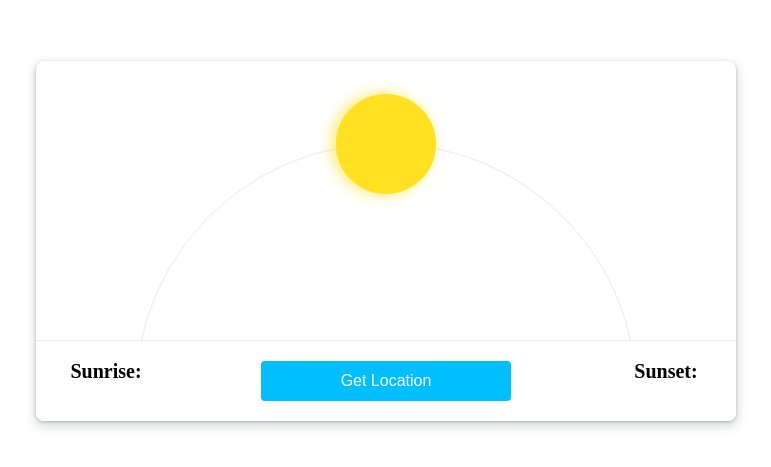
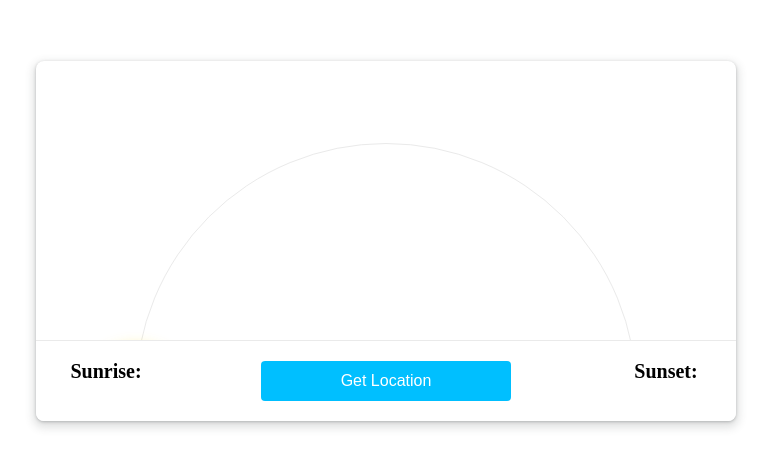
Before and after one commit to mattshardman/sunrise-sunset, a Next.js app: page / in a window 1280 px wide. Shown: the part 147-614 px from the top of the page, without its empty margins (254-1025 px from the left). Built offline with nearby package versions, Linux system fonts and the light colour scheme.

Commit message:
add moving sun animation

```diff
--- a/components/Home.tsx
+++ b/components/Home.tsx
@@ -8,10 +8,12 @@ import SunArc from './SunArc';
 function Home() {
     const timeData = useTimes();
 
+    const { sunPosition } = timeData;
+
     return (
         <Layout>
             <MainPanel>
-                <SunArc />
+                <SunArc sunPosition={sunPosition} />
                 <SunTimes {...timeData} />
             </MainPanel>
         </Layout>
--- a/components/SunArc.tsx
+++ b/components/SunArc.tsx
@@ -1,6 +1,6 @@
 import * as React from 'react';
 
-function SunArc() {
+function SunArc({ sunPosition } : { sunPosition: number }) {
     return  (
         <div className="sun-arc">
             <div className="sun" />
@@ -15,7 +15,7 @@ function SunArc() {
                     display: flex;
                     align-items: center;
                     border: 1px solid #eaeaea;
-                    transform: rotate(90deg);
+                    transform: rotate(${0 || sunPosition}deg);
                     transition: transform 4s;
                 }
 
--- a/components/useTimes.tsx
+++ b/components/useTimes.tsx
@@ -10,6 +10,26 @@ function useTimes() {
     const [loading, setLoading] = useState(false);
     const [error, setError] = useState(false);
     const [times, setTimes]: [Times, Function] = useState({ });
+    const [sunPosition, setSunPosition] = useState();
+
+    function getTime(timeNow, inputTime) {
+        const now = timeNow.toDateString();
+        return new Date(`${now} ${inputTime}`);
+    }
+
+    function getTimeNow() {
+        return new Date(Date.now());
+    }
+
+    function getPosition(results) {
+        const now = getTimeNow();
+        const sunSet = getTime(now, results.sunset);
+        const sunRise = getTime(now, results.sunrise);
+
+        const fullDay = sunSet.valueOf() - sunRise.valueOf();
+        const untilNow = now.valueOf() - sunRise.valueOf();
+        return 180 * untilNow / fullDay;
+    }
 
     const getLocation = async () : Promise<Coordinates> => {
         return new Promise((resolve, reject) => {
@@ -20,13 +40,12 @@ function useTimes() {
                 reject(error);
             });
         });
-
     }
 
     const getSunTimeData = async (coords: Coordinates) => {
         const { latitude, longitude } = coords;
         const response = await axios.post("api/times", { latitude, longitude });
-        const { sunrise, sunset } = response.data;
+        const { sunrise, sunset } : { sunset: number, sunrise: number } = response.data;
         return { sunrise, sunset };
     };
 
@@ -35,6 +54,9 @@ function useTimes() {
         try {
             const coords = await getLocation();
             const sunTimes = await getSunTimeData(coords);
+            const position = getPosition(sunTimes);
+
+            setSunPosition(position);
             setTimes(sunTimes);
             setLoading(false);
         } catch {
@@ -44,7 +66,7 @@ function useTimes() {
 
     }
 
-    return { times, getTimes, loading, error };
+    return { sunPosition, times, getTimes, loading, error };
 }
 
 export default useTimes;
```
